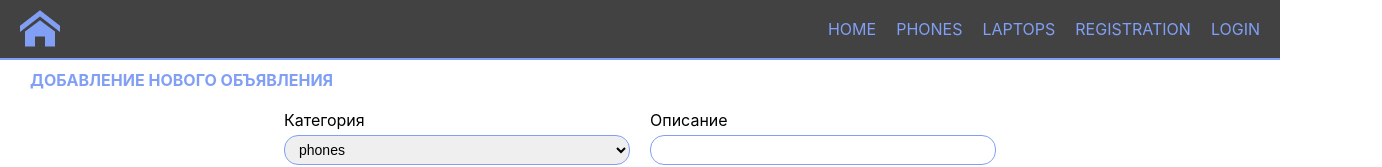
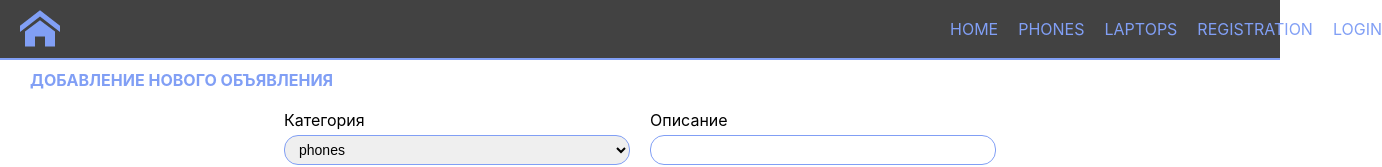
Before and after one commit to korysergey55/React_tasks, a React (Create React App) app: page / in a window 1280 px wide. Shown: the top 167 px of the page, 1382 px wide, since content can reach past the window. Built offline with nearby package versions, Linux system fonts and the light colour scheme.

Commit message:
added life_circles tasks

```diff
--- a/src/Components/header/Header.js
+++ b/src/Components/header/Header.js
@@ -1,24 +1,51 @@
-import React from "react";
+import React, { Component } from "react";
+
 import HeaderList from "./headerList/HeaderList";
 
 import sprite from "../../icons/header/symbol-defs.svg";
 import { HeaderContainer } from "./HeaderStyled";
+import Modal from "../modal/Modal";
 
-const Header = ({ data }) => {
+class Header extends Component {
+  state = {
+    width: window.innerWidth,
+    breakPoint: 768,
+    isModalOpen: false,
+  };
+
+  componentDidMount() {
+    window.addEventListener("resize", this.handleResizeWindow);
+  }
+  componentWillUnmount() {
+    window.removeEventListener("resize", this.handleResizeWindow);
+  }
+  handleResizeWindow = () => this.setState({ width: window.innerWidth });
+
+  setModalState = () =>
+    this.setState((prev) => ({ isModalOpen: !prev.isModalOpen }));
+
+  render() {
+    const { width, breakPoint, isModalOpen } = this.state;
     return (
       <HeaderContainer>
         <svg className='headerIcon'>
           <use href={sprite + "#icon-home"} />
         </svg>
-      {window.screen.width < 768 ? (
-        <svg className='headerIcon'>
+        {width < breakPoint ? (
+          <svg className='headerIcon' onClick={this.setModalState}>
             <use href={sprite + "#icon-menu"} />
           </svg>
         ) : (
-        <HeaderList data={data} />
+          <HeaderList data={this.props.data} />
+        )}
+        {isModalOpen && (
+          <Modal hideModal={this.setModalState}>
+            <HeaderList data={this.props.data} />
+          </Modal>
         )}
       </HeaderContainer>
     );
-};
+  }
+}
 
 export default Header;
--- a/src/Components/header/headerList/HeaderListStyled.js
+++ b/src/Components/header/headerList/HeaderListStyled.js
@@ -4,9 +4,16 @@
   .navigationList {
     list-style: none;
     display: flex;
+    flex-direction: column;
+    width: 100vw;
+    height: calc(100vh - 60px);
+    margin-top: 60px;
+    background-color: #424242;
+    align-items: center;
+    padding-top: 30px;
   }
-  .navigationListItem:not(:last-child) {
-    margin-right: 20px;
+  .navigationListItem {
+    margin-top: 10px;
   }
   .navigationListItemAnchor {
     text-decoration: none;
@@ -16,4 +23,25 @@
       color: #5f73a1;
     }
   }
+
+  @media (min-width: 768px) {
+    .navigationList {
+      flex-direction: row;
+      width: 100%;
+      background-color: inherit;
+      margin-top: 0;
+      padding-top: 0;
+    }
+    .navigationListItem {
+      margin-top: 0;
+    }
+
+    .navigationListItem:not(:last-child) {
+      margin-right: 20px;
+    }
+  }
+
+  @media (min-width: 1024px) {
+    width: 25%;
+  }
 `;
--- /dev/null
+++ b/src/Components/modal/Modal.js
@@ -0,0 +1,38 @@
+import React, { Component } from "react";
+import { ModalContainer } from "./ModalStyled";
+
+class Modal extends Component {
+  componentDidMount() {
+    window.addEventListener("keydown", this.handleEsc);
+    const body = document.querySelector("body");
+    body.style.overflow = "hidden";
+  }
+  componentWillUnmount() {
+    window.removeEventListener("keydown", this.handleEsc);
+    const body = document.querySelector("body");
+    body.style.overflow = "auto";
+  }
+
+  handleEsc = (e) => {
+    if (e.code === "Escape") {
+      this.props.hideModal();
+    }
+  };
+  onHandleClick = () => {
+    this.props.hideModal();
+  };
+  handleBackdropClick = (e) => {
+    if (e.target !== e.currentTarget) return;
+    this.props.hideModal();
+  };
+
+  render() {
+    return (
+      <ModalContainer onClick={this.handleBackdropClick}>
+        <div className='modal'>{this.props.children}</div>
+      </ModalContainer>
+    );
+  }
+}
+
+export default Modal;
--- /dev/null
+++ b/src/Components/modal/ModalStyled.js
@@ -0,0 +1,43 @@
+import styled from "styled-components";
+
+export const ModalContainer = styled.div`
+  position: fixed;
+  top: 0;
+  left: 0;
+  width: 100vw;
+  height: 100vh;
+  display: flex;
+  justify-content: center;
+  align-items: center;
+  background-color: #000000b2;
+  z-index: 1200;
+  overflow: auto;
+
+  .Modal {
+    position: relative;
+    background-color: #3d3d3d;
+    border-radius: 14px;
+    overflow: hidden;
+  }
+
+  .modalIcon {
+    transition: all 250ms cubic-bezier(0.4, 0, 0.2, 1);
+  }
+  .modalBtn {
+    position: absolute;
+    top: 0;
+    right: 0;
+    display: flex;
+    align-items: center;
+    justify-content: center;
+    width: 40px;
+    height: 40px;
+    background-color: transparent;
+    border: none;
+    cursor: pointer;
+    fill: #504f4f;
+  }
+  .modalBtn:hover {
+    fill: #819ff5;
+  }
+`;
```
Also changed, not shown: 1 other file (tests, documents, lock files or other folders). Lines whose indentation alone changed are shown as unchanged.
